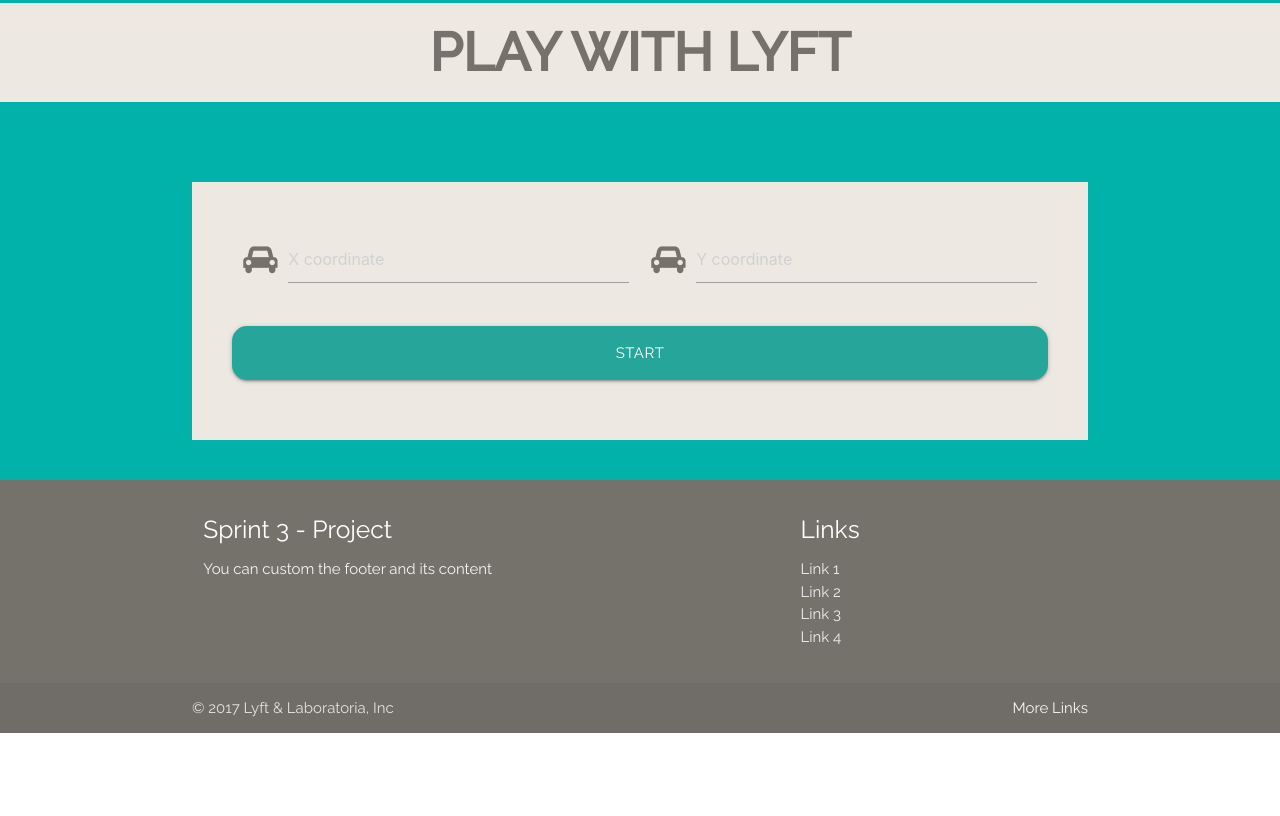
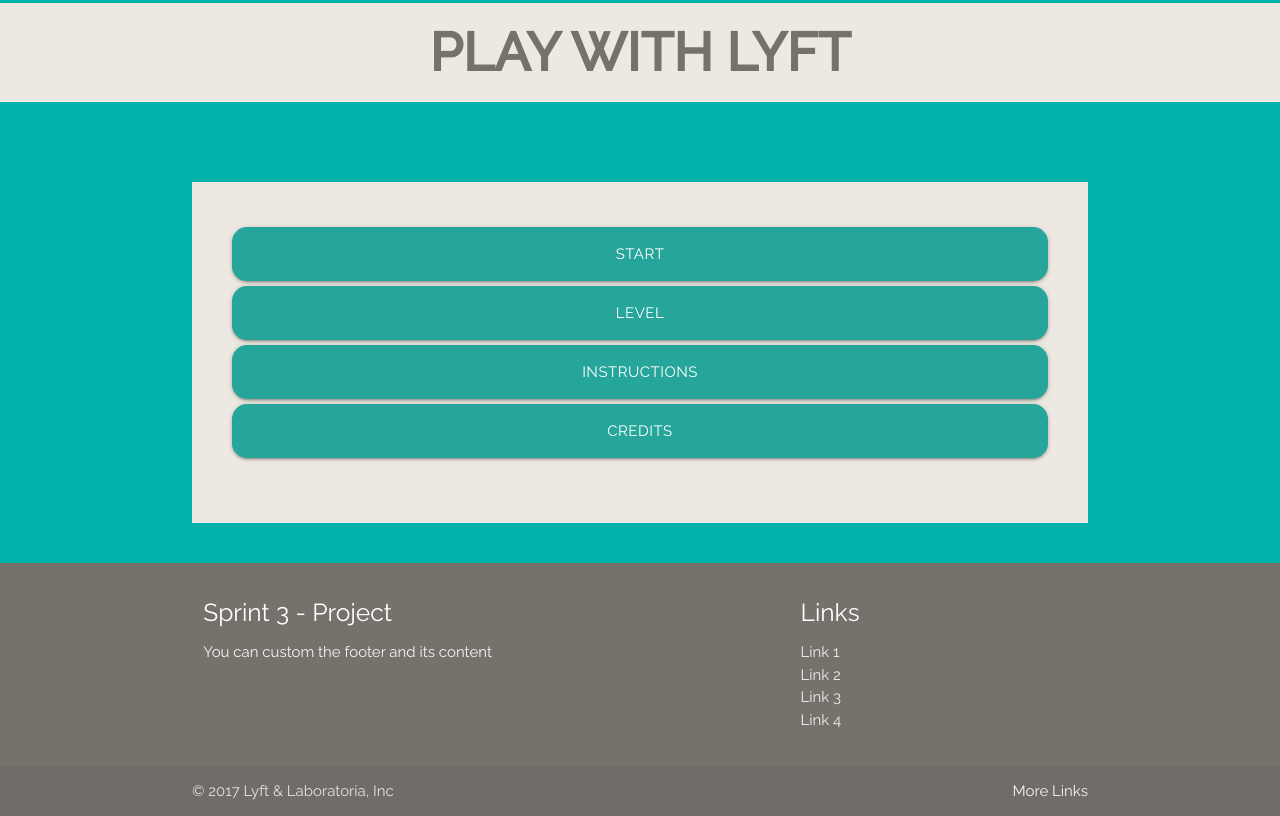
Before and after one commit to aledriandev/Proyecto-Final-Sprint-3, a plain HTML site: page index.html in a window 1280 px wide. Shown: the part 941-1757 px from the top of the page. Before the commit the page ends 1674 px from the top, so only its background shows below. Drawn offline with nearby package versions, Linux system fonts and the light colour scheme.

Commit message:
Añadiendo botones de menu

```diff
--- a/assets/css/main.css
+++ b/assets/css/main.css
@@ -77,6 +77,7 @@
 a.block{
 	display: block;
 	border-radius: 15px;
+	margin: 5px 0;
 }
 .h2-play{
 	background-color: #EDE9E2;
@@ -88,9 +89,7 @@
 	margin-top: 40px;
 	margin-bottom: 80px;
 }
-#tablero i{
-	color: #75726C;
-}
+
 .fila{
 
 }
--- a/index.html
+++ b/index.html
@@ -54,20 +54,10 @@
 
 			<div id="tablero">
 				<div class="row">
-
-			    <form class="col s12">
-			      <div class="row">
-			        <div class="input-field col s6">
-			          <i class="fa fa-car prefix"></i>
-			          <input id="coord_x" type="text" class="validate" placeholder="X coordinate">
-			        </div>
-			        <div class="input-field col s6">
-			          <i class="fa fa-car prefix"></i>
-			          <input id="coord_y" type="tel" class="validate" placeholder="Y coordinate">
-			        </div>
-			      </div>
-			    </form>
 			    <a href="#" id="start-button" class="waves-effect waves-light btn-large block"> Start </a>
+          <a href="#" id="start-button" class="waves-effect waves-light btn-large block"> Level </a>
+          <a href="#" id="start-button" class="waves-effect waves-light btn-large block"> Instructions </a>
+          <a href="#" id="start-button" class="waves-effect waves-light btn-large block"> Credits </a>
 			  </div>
 
 			</div>
```
